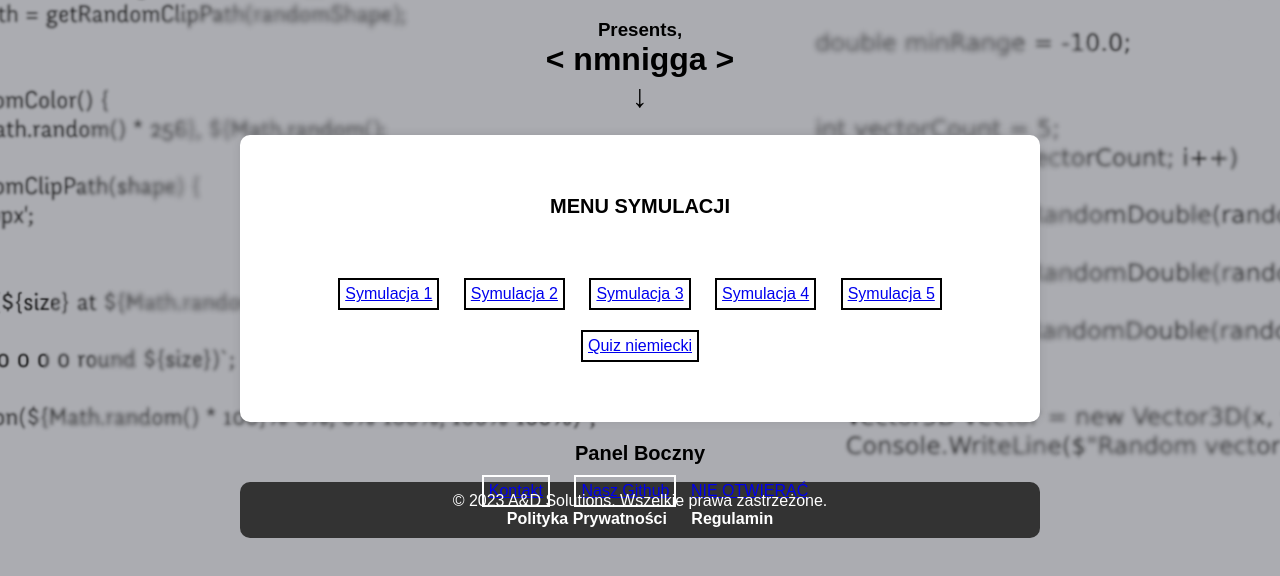
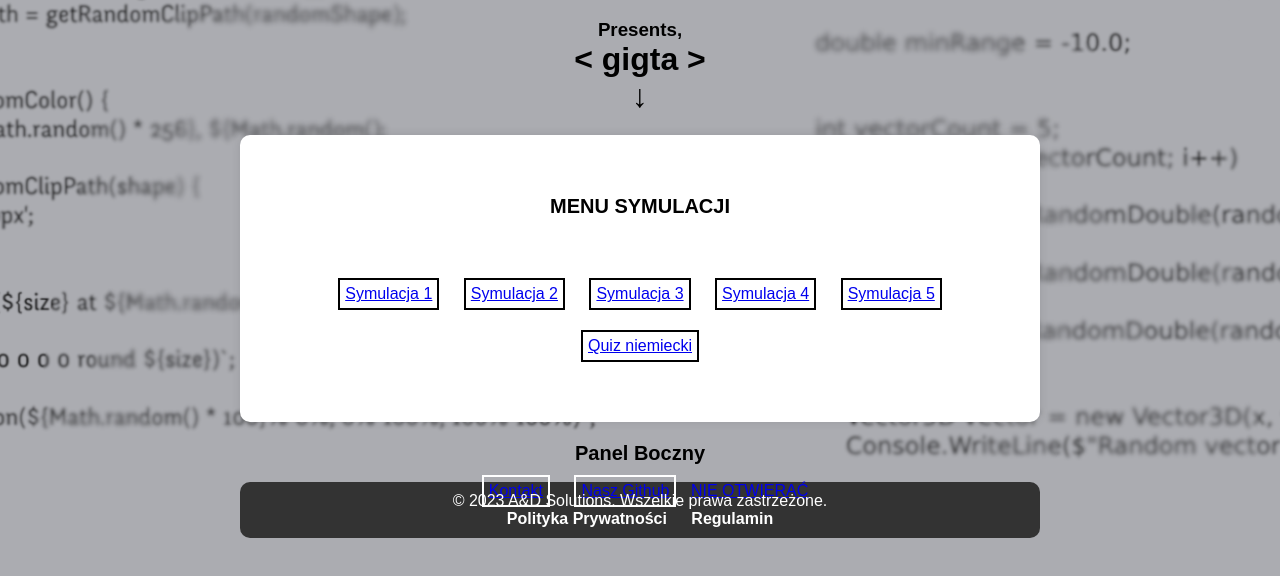
Before and after one commit to Clearviss/JSproject, a plain HTML site: page main/index.html in a window 1280 px wide. Shown: the part 198-774 px from the top of the page. Drawn offline with Linux system fonts and the light colour scheme.

Commit message:
Update index.html

```diff
--- a/main/index.html
+++ b/main/index.html
@@ -15,7 +15,7 @@
         <img src="images/logo_bg.png" width="300" alt="A&D">
         <br><br>
         <h3>Presents,</h3>
-        <h1>< nmnigga ></h1>
+        <h1>< gigta ></h1>
         <h1>↓</h1>
 
         <nav class="container1">
```
